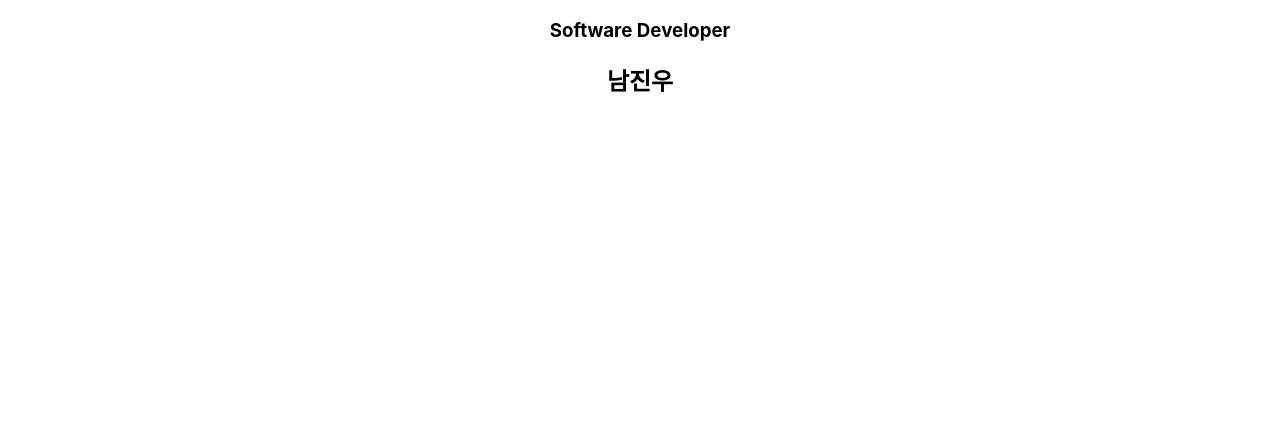
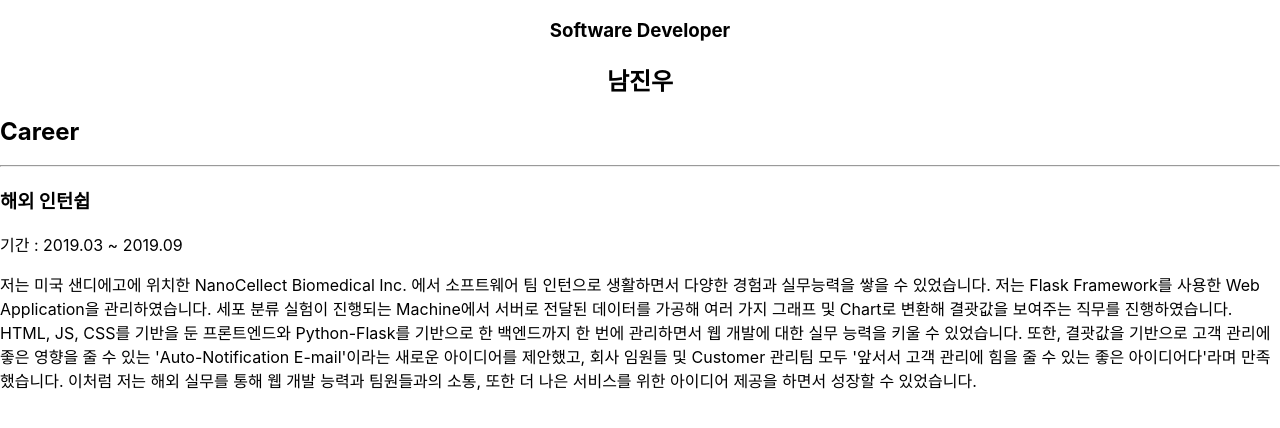
Before and after one commit to NamJinWoo/portfolio, a React (Create React App) app: page / in a window 1280 px wide. Shown: the top 428 px of the page. Built offline with nearby package versions, Linux system fonts and the light colour scheme.

Commit message:
add Career

```diff
--- a/src/App.js
+++ b/src/App.js
@@ -1,12 +1,13 @@
 import React from 'react';
 import './App.css';
 import Title from './portfolio/Title'
+import Career from './portfolio/Career'
 
 function App() {
   return (
     <div>
       <Title />
-
+      <Career />
     </div>
   );
 }
--- /dev/null
+++ b/src/portfolio/Career.js
@@ -0,0 +1,30 @@
+import React from "react";
+
+function Career(){
+    return (
+        <section>
+            <h2>Career</h2>
+            <hr/>
+            <div>
+                <h3>해외 인턴쉽</h3>
+                <span>기간 : 2019.03 ~ 2019.09</span>
+                <p>
+                    저는 미국 샌디에고에 위치한 NanoCellect Biomedical Inc. 에서
+                    소프트웨어 팀 인턴으로 생활하면서 다양한 경험과 실무능력을 쌓을 수 있었습니다.
+                    저는 Flask Framework를 사용한 Web Application을 관리하였습니다.
+                    세포 분류 실험이 진행되는 Machine에서 서버로 전달된 데이터를 가공해 여러 가지
+                    그래프 및 Chart로 변환해 결괏값을 보여주는 직무를 진행하였습니다.
+                    HTML, JS, CSS를 기반을 둔 프론트엔드와 Python-Flask를 기반으로 한
+                    백엔드까지 한 번에 관리하면서 웹 개발에 대한 실무 능력을 키울 수 있었습니다.
+                    또한, 결괏값을 기반으로 고객 관리에 좋은 영향을 줄 수 있는 'Auto-Notification E-mail'이라는
+                    새로운 아이디어를 제안했고, 회사 임원들 및 Customer 관리팀 모두
+                    '앞서서 고객 관리에 힘을 줄 수 있는 좋은 아이디어다'라며 만족했습니다.
+                    이처럼 저는 해외 실무를 통해 웹 개발 능력과 팀원들과의 소통, 또한 더 나은
+                    서비스를 위한 아이디어 제공을 하면서 성장할 수 있었습니다.
+                </p>
+            </div>
+        </section>
+    );
+}
+
+export default Career;
```
